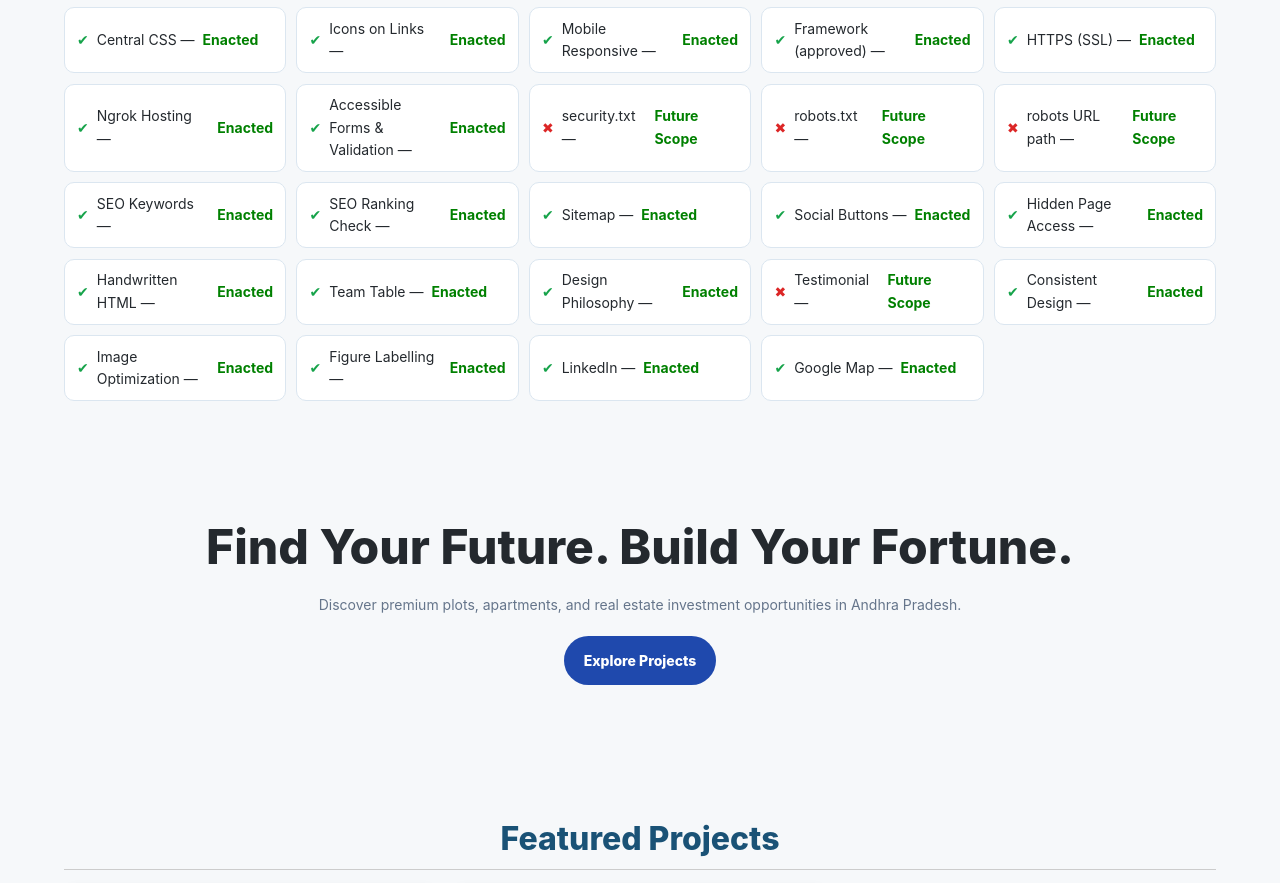
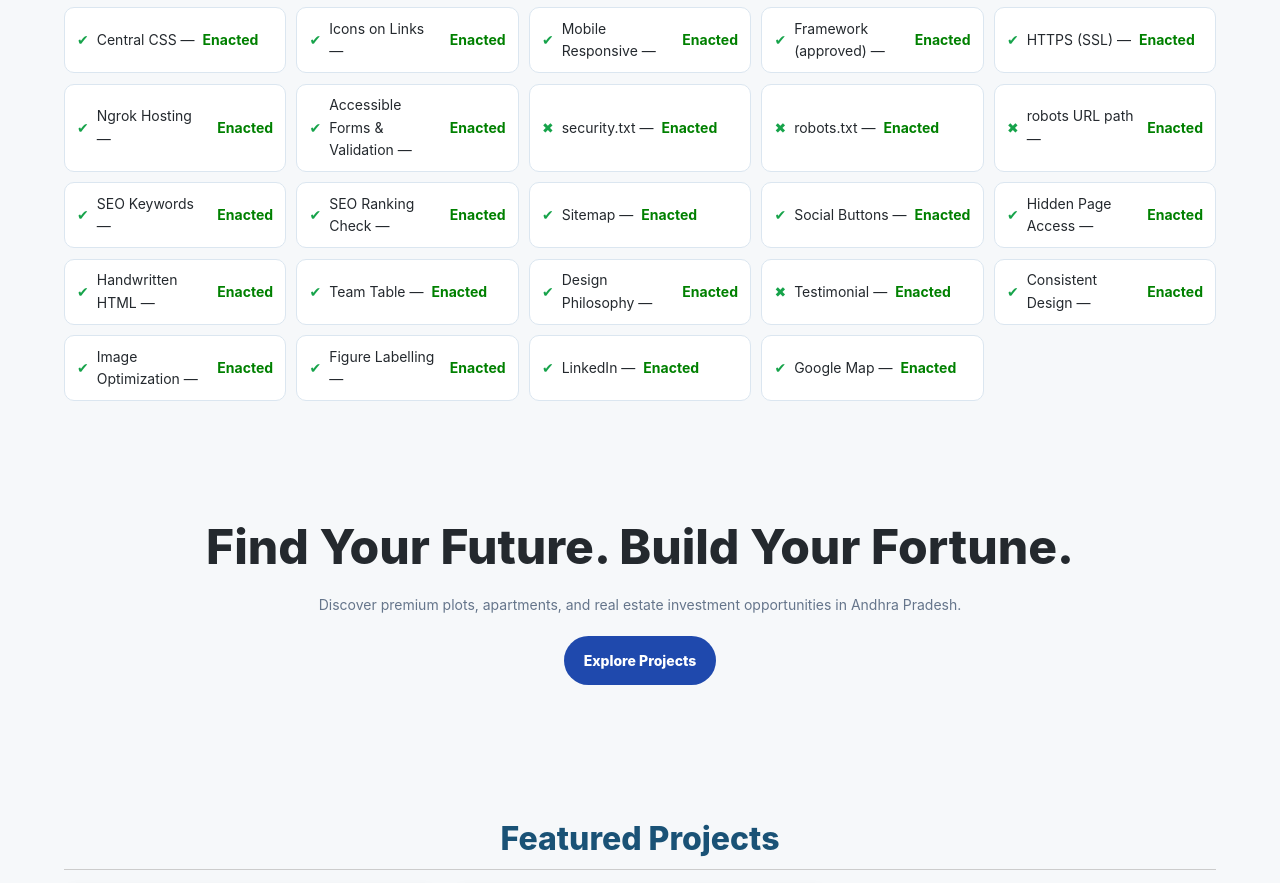
Before and after one commit to 23f2002822/HiddenPage, a plain HTML site: page index.html in a window 1280 px wide. Shown: the part 3315-4198 px from the top of the page. Drawn offline with Linux system fonts and the light colour scheme.

Commit message:
Update index.html

```diff
--- a/index.html
+++ b/index.html
@@ -422,9 +422,9 @@
             <div class="check-item"><span class="ok">✔</span> Ngrok Hosting — <strong>Enacted</strong></div>
             <div class="check-item"><span class="ok">✔</span> Accessible Forms & Validation — <strong>Enacted</strong></div>
             <!-- Security & Site Config -->
-            <div class="check-item"><span class="ko">✖</span> security.txt — <strong>Future Scope</strong></div>
-            <div class="check-item"><span class="ko">✖</span> robots.txt — <strong>Future Scope</strong></div>
-            <div class="check-item"><span class="ko">✖</span> robots URL path — <strong>Future Scope</strong></div>
+            <div class="check-item"><span class="ok">✖</span> security.txt — <strong>Enacted</strong></div>
+            <div class="check-item"><span class="ok">✖</span> robots.txt — <strong>Enacted</strong></div>
+            <div class="check-item"><span class="ok">✖</span> robots URL path — <strong>Enacted</strong></div>
             <!-- SEO & Sitemap -->
             <div class="check-item"><span class="ok">✔</span> SEO Keywords — <strong>Enacted</strong></div>
             <div class="check-item"><span class="ok">✔</span> SEO Ranking Check — <strong>Enacted</strong></div>
@@ -436,7 +436,7 @@
             <div class="check-item"><span class="ok">✔</span> Handwritten HTML — <strong>Enacted</strong></div>
             <div class="check-item"><span class="ok">✔</span> Team Table — <strong>Enacted</strong></div>
             <div class="check-item"><span class="ok">✔</span> Design Philosophy — <strong>Enacted</strong></div>
-            <div class="check-item"><span class="ko">✖</span> Testimonial — <strong>Future Scope</strong></div>
+            <div class="check-item"><span class="ok">✖</span> Testimonial — <strong>Enacted</strong></div>
             <div class="check-item"><span class="ok">✔</span> Consistent Design — <strong>Enacted</strong></div>
             <!-- Optimization & Viz -->
             <div class="check-item"><span class="ok">✔</span> Image Optimization — <strong>Enacted</strong></div>
```
